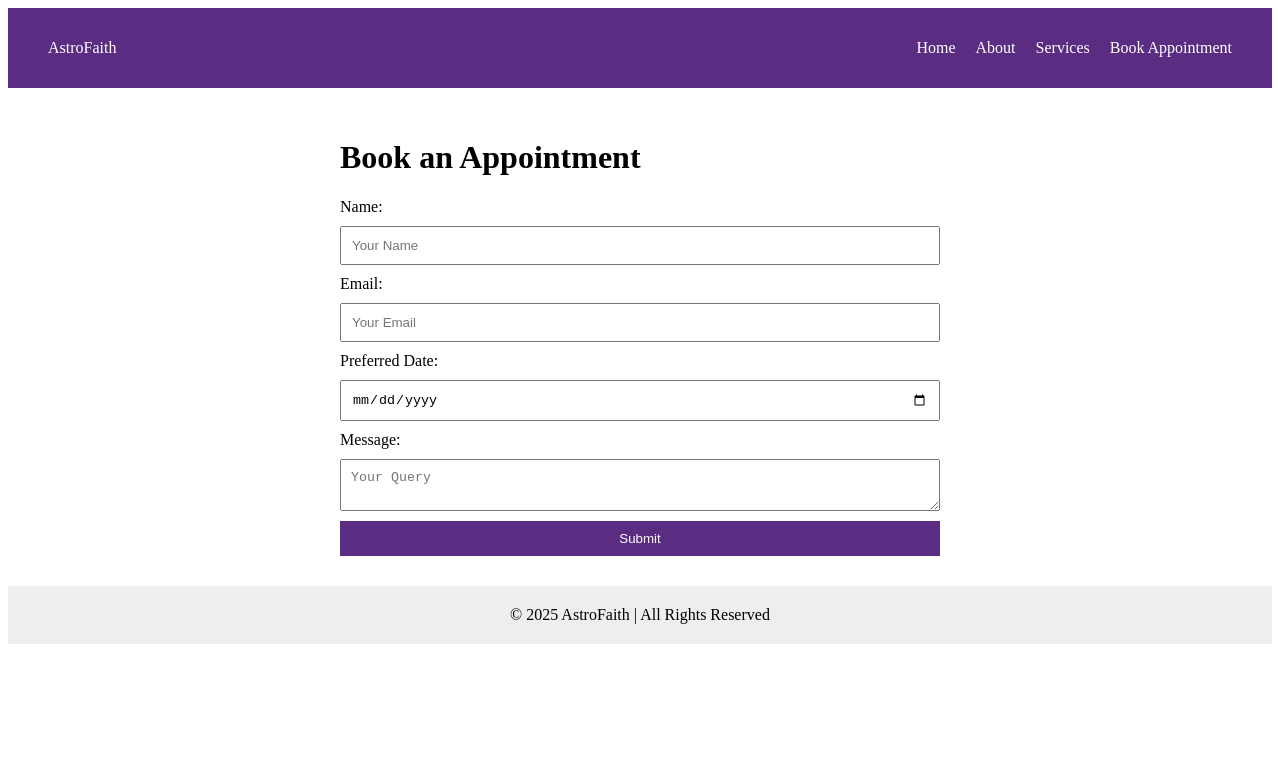
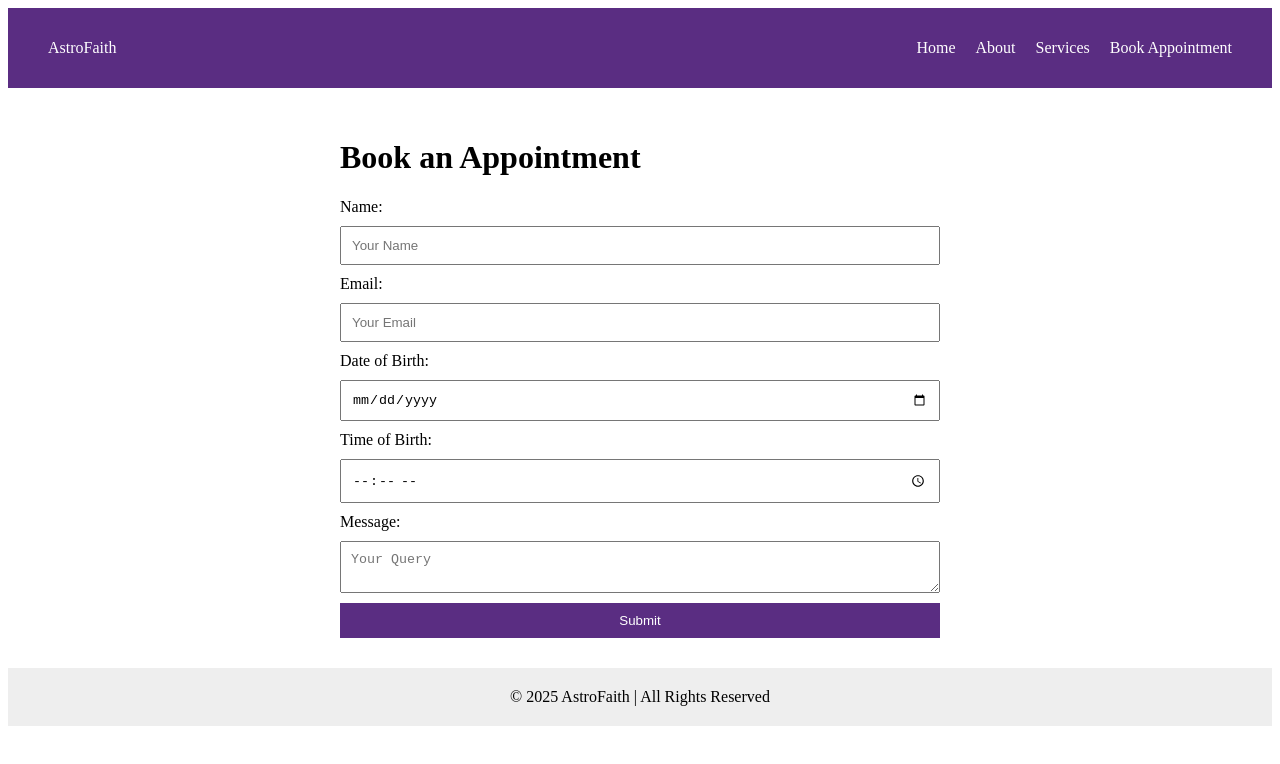
Before and after one commit to bhaveshnanda/AastroFaithG, a Next.js app: page /Appointment in a window 1280 px wide. Shown: the top 764 px of the page. Built offline with nearby package versions, Linux system fonts and the light colour scheme.

Commit message:
created form

```diff
--- a/src/components/Banner/Banner.js
+++ b/src/components/Banner/Banner.js
@@ -3,12 +3,13 @@ import styles from "./Banner.module.css";
 
 export default function Banner() {
   return (
+    <div><h1>Hello</h1>
     <div className={styles.banner}>
       <h1>Welcome to AstroFaith</h1>
       <p>Your trusted guide to astrology and life predictions</p>
       <Link href="/Appointment">
         <button className={styles.btn}>Book Appointment</button>
       </Link>
-    </div>
+    </div></div>
   );
 }
--- a/src/components/Banner/Banner.module.css
+++ b/src/components/Banner/Banner.module.css
@@ -1,13 +1,15 @@
 .banner {
   text-align: center;
   padding: 80px 20px;
-  background: url("/banner.jpg") no-repeat center center/cover;
+  /* background: url("/banner.jpg") no-repeat center center/cover; */
+  background-color: #e6a821;
   color: white;
 }
 .btn {
   margin-top: 20px;
   background: #e6a821;
   padding: 10px 20px;
-  border: none;
+  border: 2px solid white;
+  border-radius: 10px;
   cursor: pointer;
 }
--- a/src/pages/Appointment/index.js
+++ b/src/pages/Appointment/index.js
@@ -1,26 +1,72 @@
+import { useState } from "react";
 import Layout from "@/components/Layout/Layout";
 import styles from "./book-appointment.module.css";
 
 export default function BookAppointment() {
+  const [loading, setLoading] = useState(false);
+  const [message, setMessage] = useState("");
+
+  async function handleSubmit(e) {
+    e.preventDefault();
+    setLoading(true);
+    setMessage("");
+
+    const formData = {
+      name: e.target.name.value,
+      email: e.target.email.value,
+      date: e.target.date.value,
+      message: e.target.message.value,
+    };
+
+    try {
+      const res = await fetch("/api/book", {
+        method: "POST",
+        headers: { "Content-Type": "application/json" },
+        body: JSON.stringify(formData),
+      });
+
+      const data = await res.json();
+
+      if (data.success) {
+        setMessage("✅ Appointment booked successfully!");
+        e.target.reset(); // clear form
+      } else {
+        setMessage("❌ Something went wrong, please try again.");
+      }
+    } catch (error) {
+      console.error(error);
+      setMessage("⚠️ Server error. Please try later.");
+    }
+
+    setLoading(false);
+  }
+
   return (
     <Layout>
       <div className={styles.appointment}>
         <h1>Book an Appointment</h1>
-        <form>
+        <form onSubmit={handleSubmit}>
           <label>Name:</label>
-          <input type="text" placeholder="Your Name" />
+          <input name="name" type="text" placeholder="Your Name" required />
 
           <label>Email:</label>
-          <input type="email" placeholder="Your Email" />
+          <input name="email" type="email" placeholder="Your Email" required />
 
-          <label>Preferred Date:</label>
-          <input type="date" />
+          <label>Date of Birth:</label>
+          <input name="date" type="date" required />
+
+          <label>Time of Birth:</label>
+          <input name="timeOfBirth" type="time" required />
 
           <label>Message:</label>
-          <textarea placeholder="Your Query"></textarea>
+          <textarea name="message" placeholder="Your Query"></textarea>
 
-          <button type="submit">Submit</button>
+          <button type="submit" disabled={loading}>
+            {loading ? "Submitting..." : "Submit"}
+          </button>
         </form>
+
+        {message && <p>{message}</p>}
       </div>
     </Layout>
   );
--- /dev/null
+++ b/src/pages/api/book.js
@@ -0,0 +1,15 @@
+export default async function handler(req, res) {
+  if (req.method === "POST") {
+    const { name, email, date, message, timeOfBirth, birthLocation } = req.body;
+
+    // ✅ Here you can save to DB, or send email, etc.
+    // For demo, we’ll just return the data
+    return res.status(200).json({
+      success: true,
+      data: { name, email, date, message, timeOfBirth, birthLocation }
+    });
+  } else {
+    res.setHeader("Allow", ["POST"]);
+    return res.status(405).end(`Method ${req.method} Not Allowed`);
+  }
+}
```
